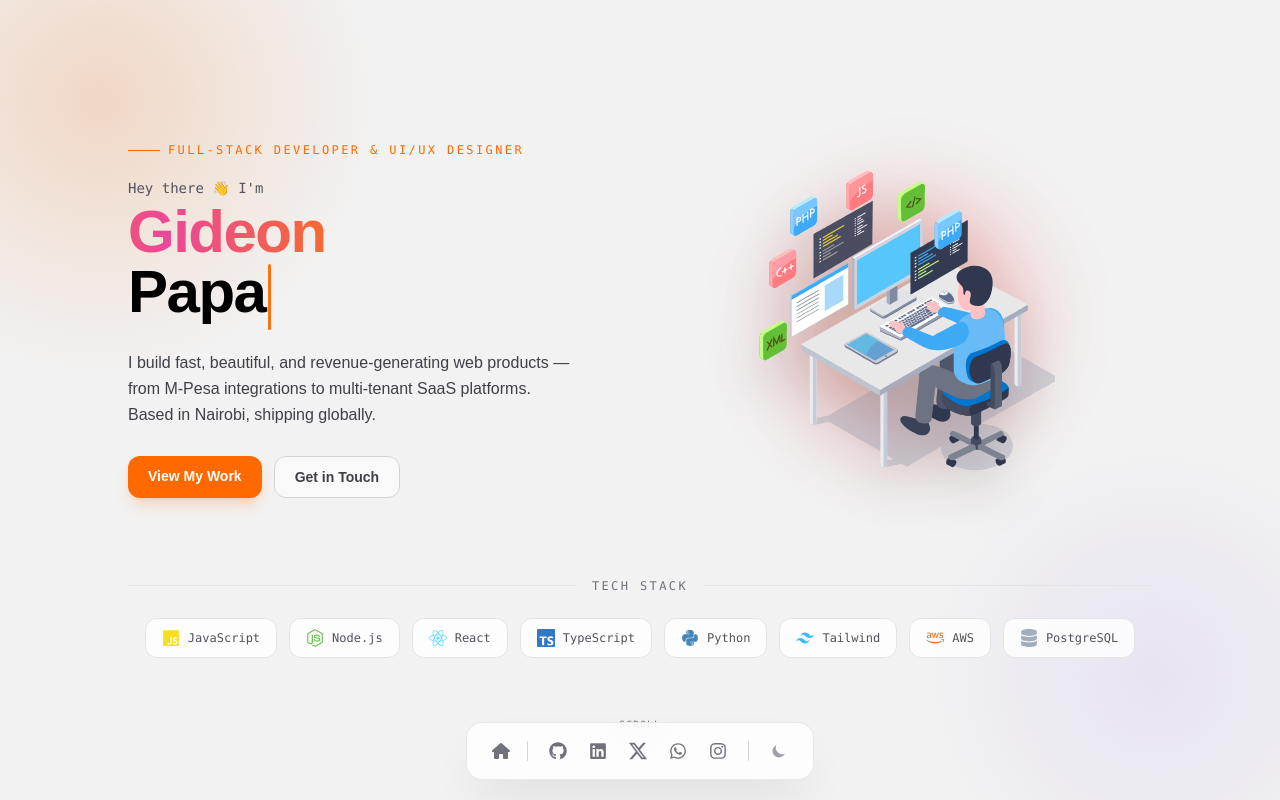
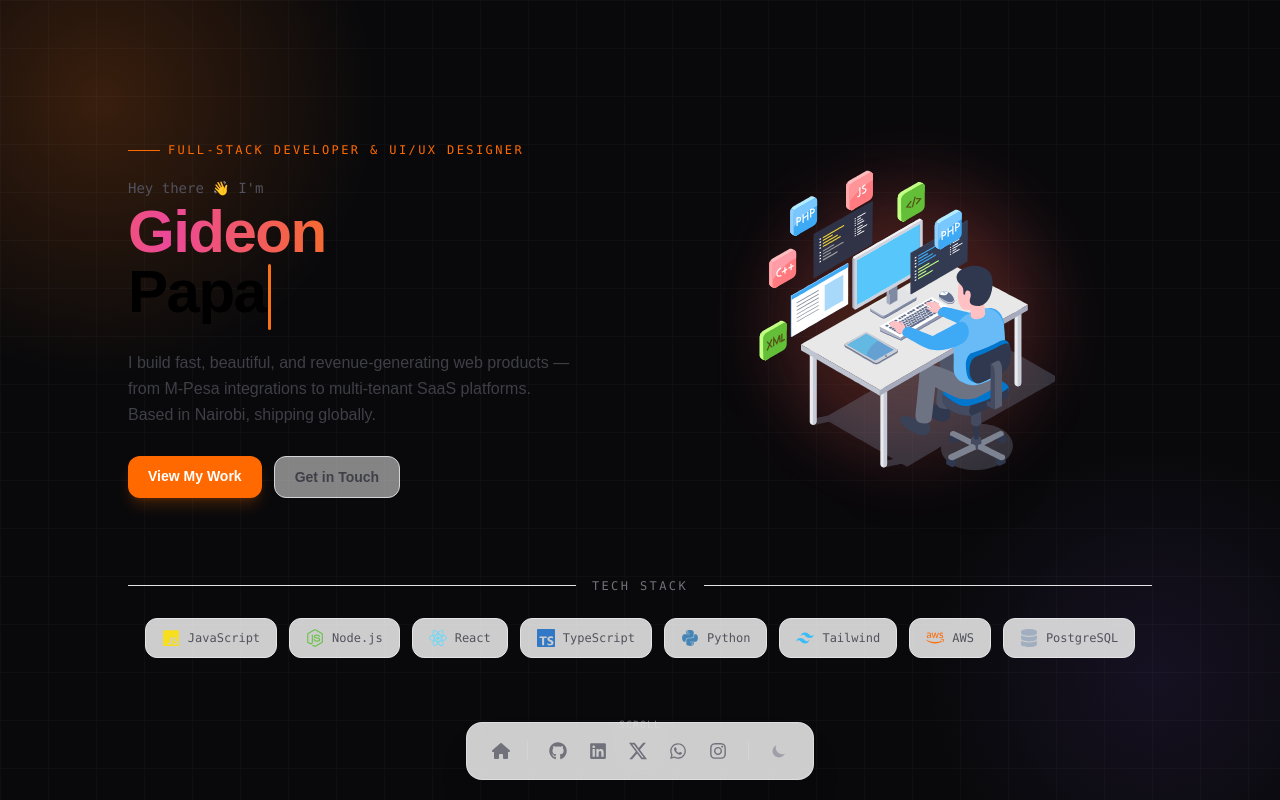
Before and after one commit to Nigiddy/my_portfolio, a Next.js app: page / in a window 1280 px wide. Shown: the top 800 px of the page. Built offline with nearby package versions, Linux system fonts and the light colour scheme; a web font is replaced by a local one.

Commit message:
modified the hero section background

```diff
--- a/src/components/Hero.jsx
+++ b/src/components/Hero.jsx
@@ -84,7 +84,7 @@ export default function HeroSection() {
       {/* ─── HERO ─── */}
       <section
         id="home"
-        className="relative w-full min-h-screen flex flex-col items-center justify-center px-6 sm:px-12 bg-white dark:bg-zinc-950 overflow-hidden"
+        className="relative w-full min-h-screen flex flex-col items-center justify-center px-6 sm:px-12 bg-zinc-950 overflow-hidden"
       >
         {/* Background ambient glows */}
         <div
@@ -98,10 +98,12 @@ export default function HeroSection() {
           style={{ background: "radial-gradient(circle, #8b5cf6 0%, transparent 65%)" }}
         />
 
-        {/* Subtle grid overlay */}
-        <div
-          aria-hidden
-          className="pointer-events-none absolute inset-0 bg-black/5 dark:bg-white/5"
+        {/* Grid overlay */}
+        <div aria-hidden className="pointer-events-none absolute inset-0 opacity-[0.025]"
+          style={{
+            backgroundImage: "linear-gradient(#fff 1px,transparent 1px),linear-gradient(90deg,#fff 1px,transparent 1px)",
+            backgroundSize: "48px 48px",
+          }}
         />
 
         <div className="relative z-10 max-w-5xl w-full grid grid-cols-1 md:grid-cols-2 gap-12 items-center">
```
